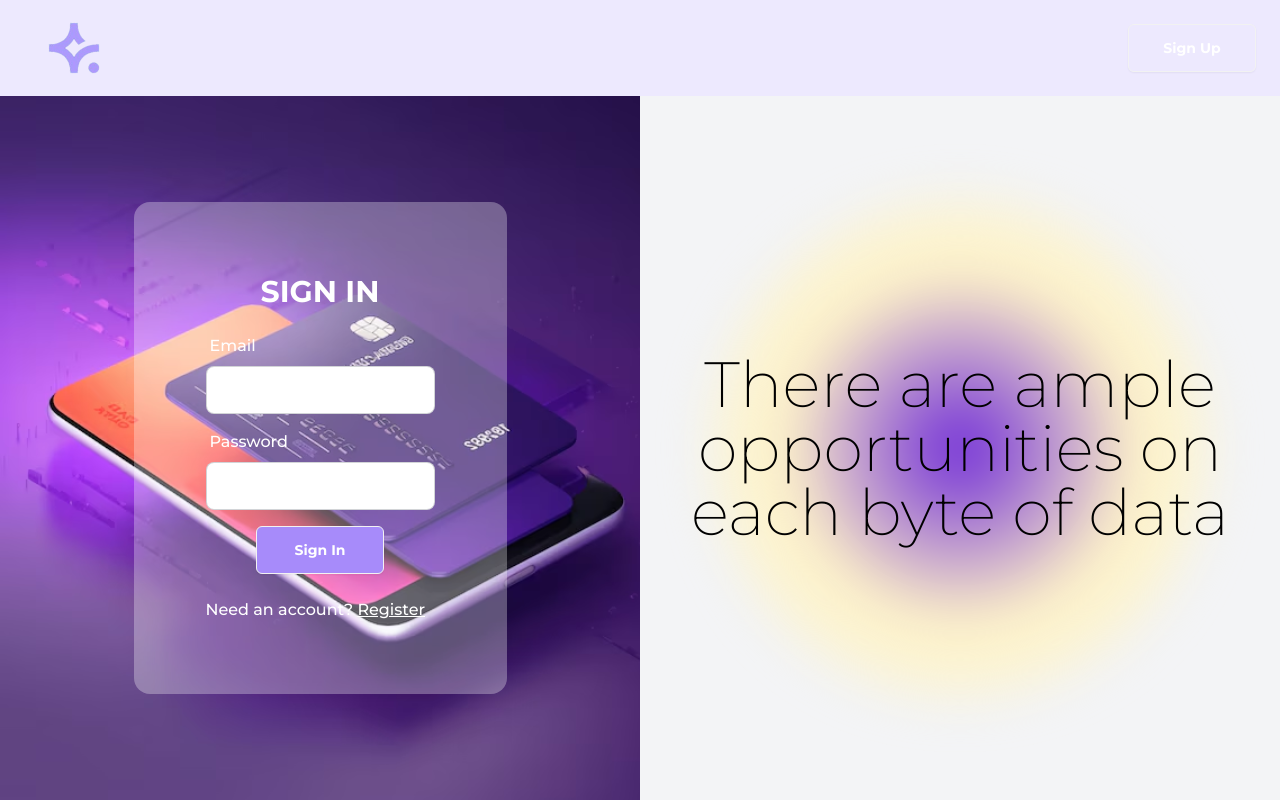
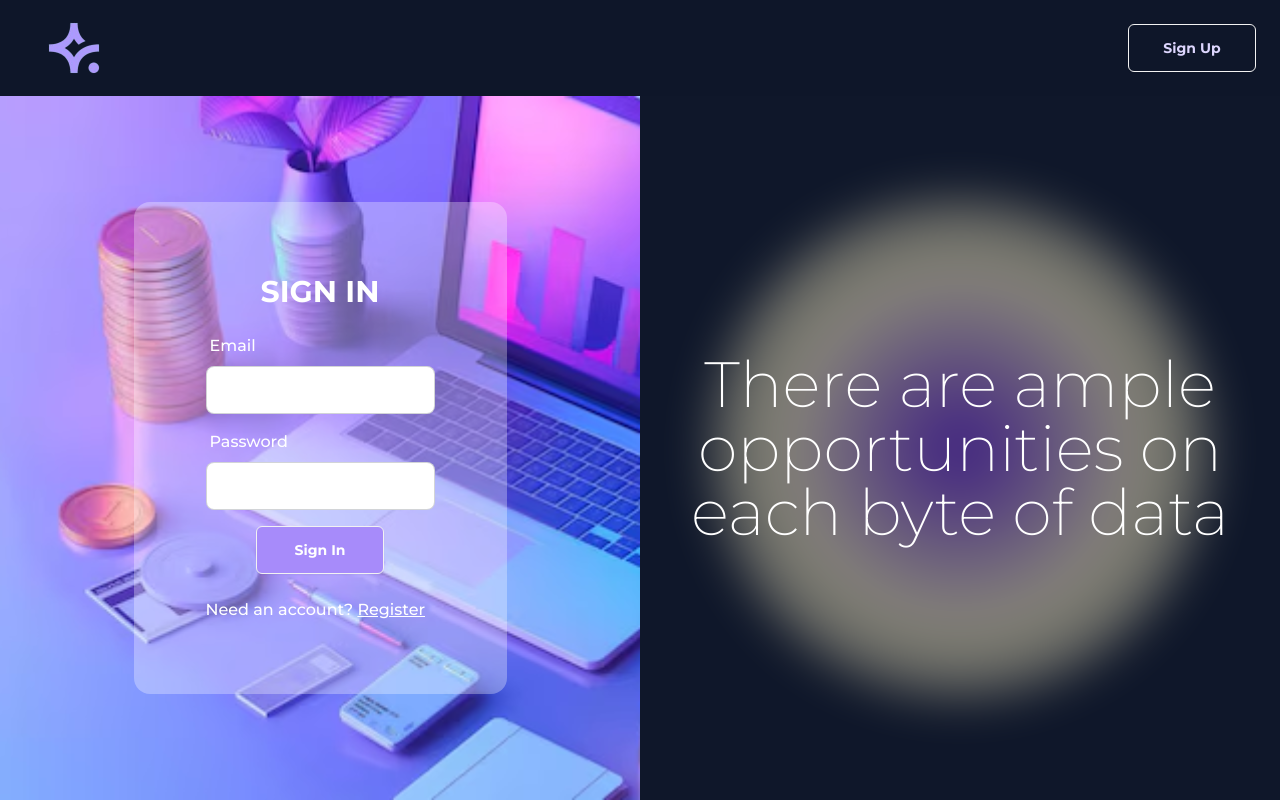
Before and after one commit to MVCorreas/Fapro-Challenge, a Next.js app: page /signin in a window 1280 px wide. Built offline with nearby package versions, Linux system fonts and the light colour scheme.

Commit message:
Image of forms changed

```diff
--- a/src/app/components/RegisterForm.jsx
+++ b/src/app/components/RegisterForm.jsx
@@ -174,7 +174,7 @@ export const RegisterForm = () => {
             <button
               type="submit"
               disabled={isSubmitting}
-              className=" btn w-32 bg-violet-400 hover:bg-violet-700  text-white rounded-md">
+              className=" btn btn-ghost w-32 bg-purple-700 hover:bg-violet-400  text-white rounded-md">
 
               {isSubmitting && (
                 <span className="loading loading-spinner"></span>
--- a/src/app/utility/Buttons.jsx
+++ b/src/app/utility/Buttons.jsx
@@ -8,7 +8,7 @@ export const MainButton = ({name, onClick}) => {
 
 export const OutlinedButton = ({name, onClick}) => {
   return (
-    <button  onClick={onClick} className=" btn w-32  bg-transparent  text-white hover:bg-violet-400  text-purple-700 rounded-md">
+    <button  onClick={onClick} className=" btn w-32  bg-transparent  text-violet-200 hover:bg-violet-400  text-purple-700 rounded-md">
       {name}
     </button>
   );
--- a/src/app/components/NavBar.jsx
+++ b/src/app/utility/NavBar.jsx
@@ -1,7 +1,7 @@
 import { useRouter } from "next/navigation";
 import { HamburgerIcon } from "../../../public/Icons";
 import Image from "next/image";
-import { MainButton, OutlinedButton } from "../utility/Buttons";
+import { LightButton, MainButton, OutlinedButton } from "./Buttons";
 
 const navLinks = [
   {
@@ -22,7 +22,7 @@ const navLinks = [
   },
 ];
 
-export const NavBar = () => {
+export const NavBarLanding = () => {
   const router = useRouter();
 
   const logIn = () => {
@@ -62,7 +62,7 @@ export const NavBar = () => {
         />
       </div>
       <div className="navbar-center hidden lg:flex">
-        <ul className="menu menu-horizontal px-1 justify-between space-x-6 text-white text-lg">
+        <ul className="menu menu-horizontal px-1 justify-between space-x-6 text-violet-100 text-lg">
           {navLinks.map((link) => (
             <li key={link.path}>
               <a href={link.path}>{link.title}</a>
@@ -78,3 +78,35 @@ export const NavBar = () => {
     </div>
   );
 };
+
+export const NavBarSignIn = () => {
+  const router = useRouter();
+
+  const signUp = () => {
+    router.push("/register");
+  };
+
+  const navigateHome = () => {
+    router.push("/");
+  };
+
+
+  return (
+    <div className="navbar fixed top-0 left-0 right-0 z-50 bg-slate-900 bg-opacity-90 h-24 flex items-center px-6">
+    <div className="navbar-start flex-1">
+      <Image
+        src="/Logo.png"
+        alt="logo"
+        width={100}
+        height={100}
+        onClick={navigateHome}
+        style={{ borderRadius: "10px" }}
+        priority
+      />
+    </div>
+    <div className="navbar-end">
+      <OutlinedButton onClick={signUp} name="Sign Up" />
+    </div>
+    </div>
+  )
+}
--- a/src/app/views/Landing.jsx
+++ b/src/app/views/Landing.jsx
@@ -3,7 +3,7 @@ import { useRouter } from "next/navigation";
 import { HeroSection } from "../components/HeroSection/HeroSection";
 import { AboutSection } from "../components/About";
 import { SolutionsSection } from "../components/Solutions";
-import { NavBar } from "../components/NavBar";
+import { NavBarLanding } from "../utility/NavBar";
 import { Footer } from "../components/Footer";
 import {ContactForm} from "../components/ContactForm";
 
@@ -12,7 +12,7 @@ export const Landing = () => {
 
   return (
     <div>
-      <NavBar />
+      <NavBarLanding />
       <HeroSection />
       <AboutSection />
       <SolutionsSection />
--- a/src/app/views/RegisterScreen.jsx
+++ b/src/app/views/RegisterScreen.jsx
@@ -17,9 +17,9 @@ export const RegisterScreen = () => {
   };
 
   return (
-    <div className="flex flex-col h-screen">
+    <div className="flex flex-col h-screen bg-slate-900">
 
-      <div className="navbar fixed top-0 left-0 right-0 z-50 bg-violet-100 backdrop-blur-lg h-24 flex items-center px-6">
+      <div className="navbar fixed top-0 left-0 right-0 z-50 bg-slate-900 bg-opacity-90 h-24 flex items-center px-6">
         <div className="navbar-start flex-1">
           <Image
             src="/Logo.png"
@@ -37,19 +37,20 @@ export const RegisterScreen = () => {
       </div>
       <div className="flex flex-grow mt-24 ">
         <div className="w-1/2 h-full p-6 flex items-center justify-center" style={{
-            backgroundImage: "url('/FormBackground.avif')",
+            backgroundImage: "url('/Background1.avif')",
             backgroundSize: "cover",
             backgroundBlendMode: "overlay",
             backgroundRepeat: 'no-repeat',
+            backgroundPosition: '40%'
 
           }}>
           <RegisterForm />
         </div>
-        <div className="w-1/2 h-full p-6 bg-gray-100 flex items-center justify-center relative">
+        <div className="w-1/2 h-full p-6 bg-[#0f172a] flex items-center justify-center relative">
           <div className="absolute inset-0 flex items-center justify-center">
-            <div className="bg-[radial-gradient(ellipse_at_center,_var(--tw-gradient-stops))] from-violet-700 via-amber-100 to-transparent rounded-full h-[500px] w-[500px] blur-xl z-0"></div>
+            <div className="bg-[radial-gradient(ellipse_at_center,_var(--tw-gradient-stops))] from-violet-700 via-amber-100 to-transparent rounded-full h-[500px] w-[500px] blur-xl opacity-50 z-0"></div>
           </div>
-          <h1 className={`${styles.heroTitle} text-6xl font-bold relative z-10`}>
+          <h1 className={`${styles.heroTitle} text-6xl font-bold relative z-10 text-white`}>
             There are ample opportunities on each byte of data
           </h1>
         </div>
--- a/src/app/views/SignInScreen.jsx
+++ b/src/app/views/SignInScreen.jsx
@@ -4,6 +4,7 @@ import { SignInForm } from "../components/SignInForm";
 import { OutlinedButton } from "../utility/Buttons";
 import Image from "next/image";
 import styles from '../components/HeroSection/HeroSection.module.css'
+import { NavBarSignIn } from "../utility/NavBar";
 
 export const SignInScreen = () => {
   const router = useRouter();
@@ -17,39 +18,26 @@ export const SignInScreen = () => {
   };
 
   return (
-    <div className="flex flex-col h-screen">
+    <div className="flex flex-col h-screen bg-slate-900">
 
-      <div className="navbar fixed top-0 left-0 right-0 z-50 bg-violet-100 backdrop-blur-lg h-24 flex items-center px-6">
-        <div className="navbar-start flex-1">
-          <Image
-            src="/Logo.png"
-            alt="logo"
-            width={100}
-            height={100}
-            onClick={navigateHome}
-            style={{ borderRadius: "10px" }}
-            priority
-          />
-        </div>
-        <div className="navbar-end">
-          <OutlinedButton onClick={signUp} name="Sign Up" />
-        </div>
-      </div>
+     <NavBarSignIn/>
+
       <div className="flex flex-grow mt-24 ">
-        <div className="w-1/2 h-full p-6 flex items-center justify-center" style={{
-            backgroundImage: "url('/FormBackground.avif')",
+      <div className="w-1/2 h-full p-6 flex items-center justify-center" style={{
+            backgroundImage: "url('/Background1.avif')",
             backgroundSize: "cover",
             backgroundBlendMode: "overlay",
             backgroundRepeat: 'no-repeat',
+            backgroundPosition: '40%'
 
           }}>
           <SignInForm />
         </div>
-        <div className="w-1/2 h-full p-6 bg-gray-100 flex items-center justify-center relative">
+        <div className="w-1/2 h-full p-6 bg-[#0f172a] flex items-center justify-center relative">
           <div className="absolute inset-0 flex items-center justify-center">
-            <div className="bg-[radial-gradient(ellipse_at_center,_var(--tw-gradient-stops))] from-violet-700 via-amber-100 to-transparent rounded-full h-[500px] w-[500px] blur-xl z-0"></div>
+            <div className="bg-[radial-gradient(ellipse_at_center,_var(--tw-gradient-stops))] from-violet-700 via-amber-100 to-transparent rounded-full h-[500px] w-[500px] blur-xl opacity-50 z-0"></div>
           </div>
-          <h1 className={`${styles.heroTitle} text-6xl font-bold relative z-10`}>
+          <h1 className={`${styles.heroTitle} text-6xl font-bold relative z-10 text-white`}>
             There are ample opportunities on each byte of data
           </h1>
         </div>
```
Also changed, not shown: public/Background1.avif (added), public/Background6.avif (deleted).
